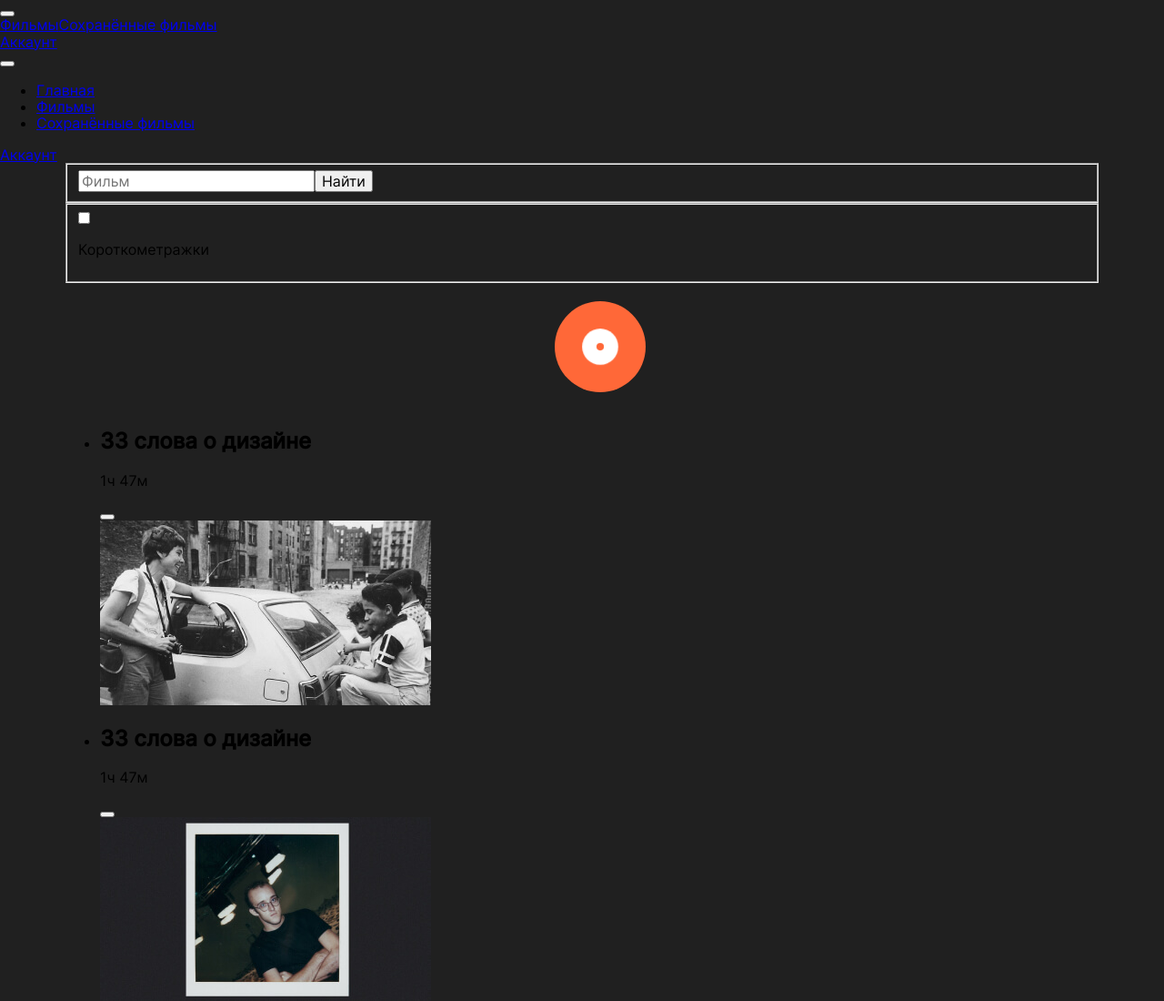
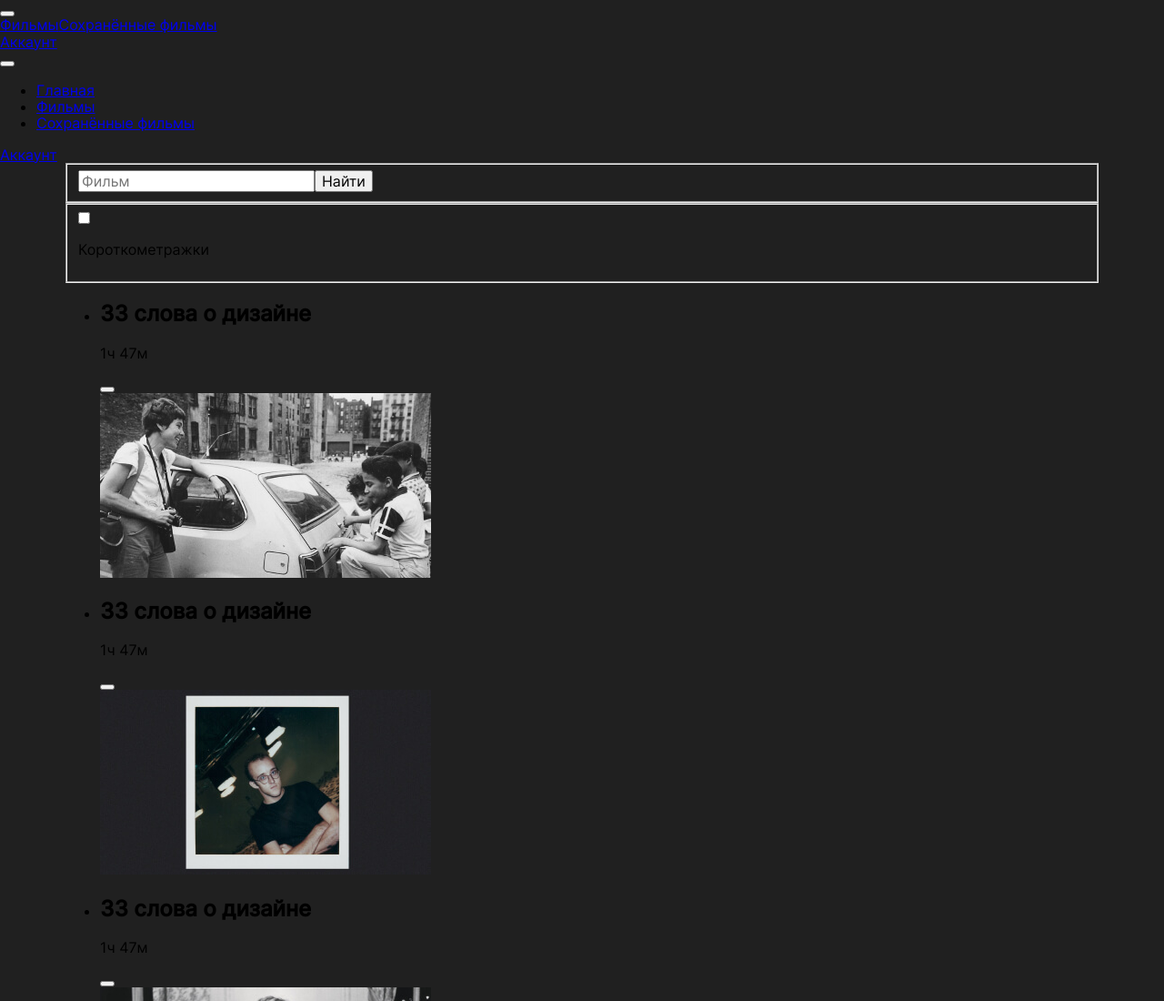
Before and after one commit to Kreigmin/movies-explorer-frontend, a React app: page /movies in a window 1280 px wide. Shown: the top 1100 px of the page at 91% size. Built offline with nearby package versions, Linux system fonts and the light colour scheme.

Commit message:
refactor: change colors for preloader

```diff
--- a/src/components/Preloader/Preloader.css
+++ b/src/components/Preloader/Preloader.css
@@ -40,7 +40,7 @@
 }
 
 .preloader {
-    display: flex;
+  display: none;
   align-items: center;
   justify-content: center;
   width: 100%;
@@ -61,13 +61,13 @@
   position: absolute;
   top: 0;
   left: 0;
-    background: #FF6838;
+  background: #272727;
   border-radius: 50px;
 }
 
 .preloader__round::after,
 .preloader__round::before {
-    content: '';
+  content: "";
   width: 100px;
   height: 100px;
   position: absolute;
@@ -83,6 +83,6 @@
 
 .preloader__round::before {
   z-index: 10;
-    background: #FF6838;
+  background: #272727;
   animation: preloader-inside-red 1s ease-in-out infinite;
 }
```
Lines whose indentation alone changed are shown as unchanged.
